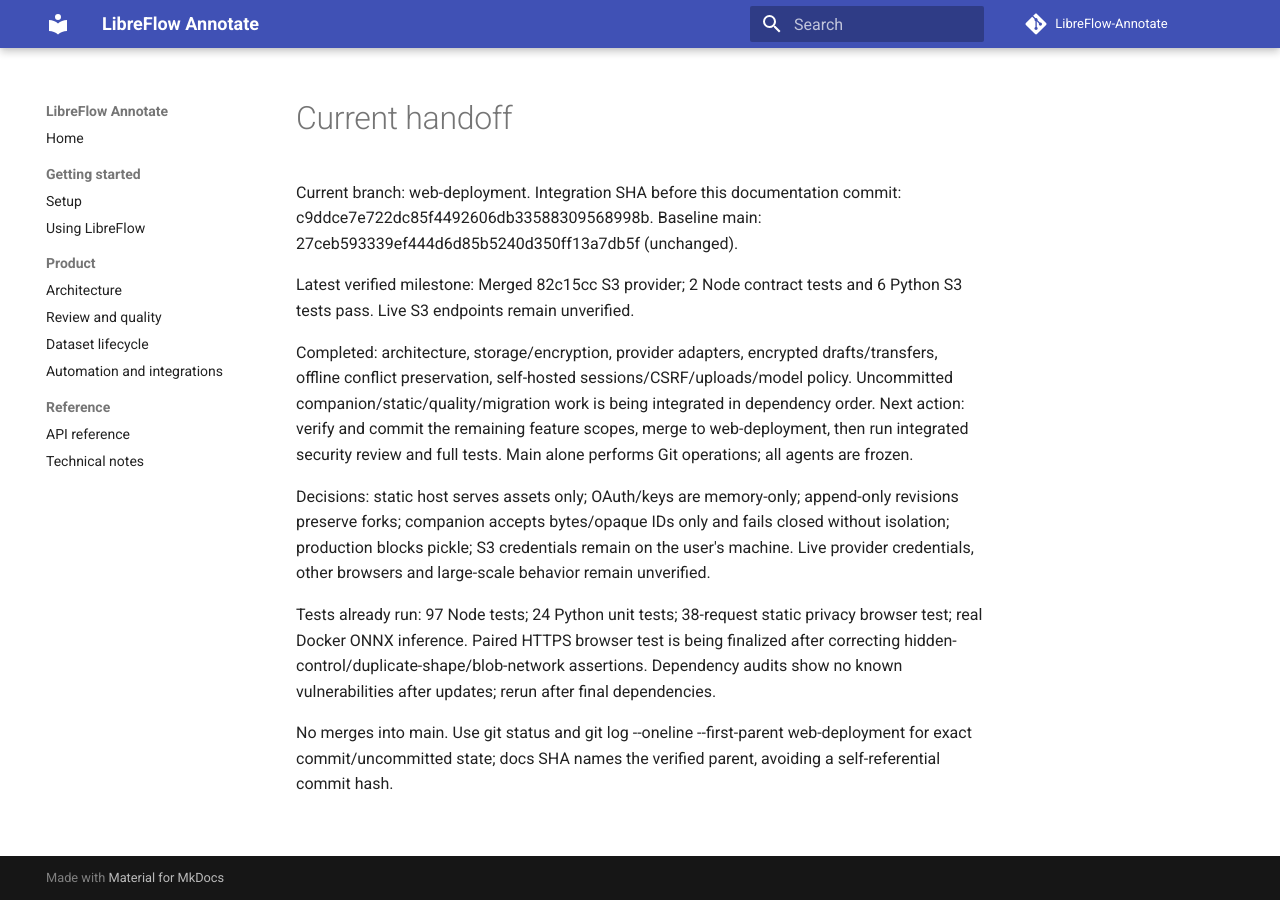
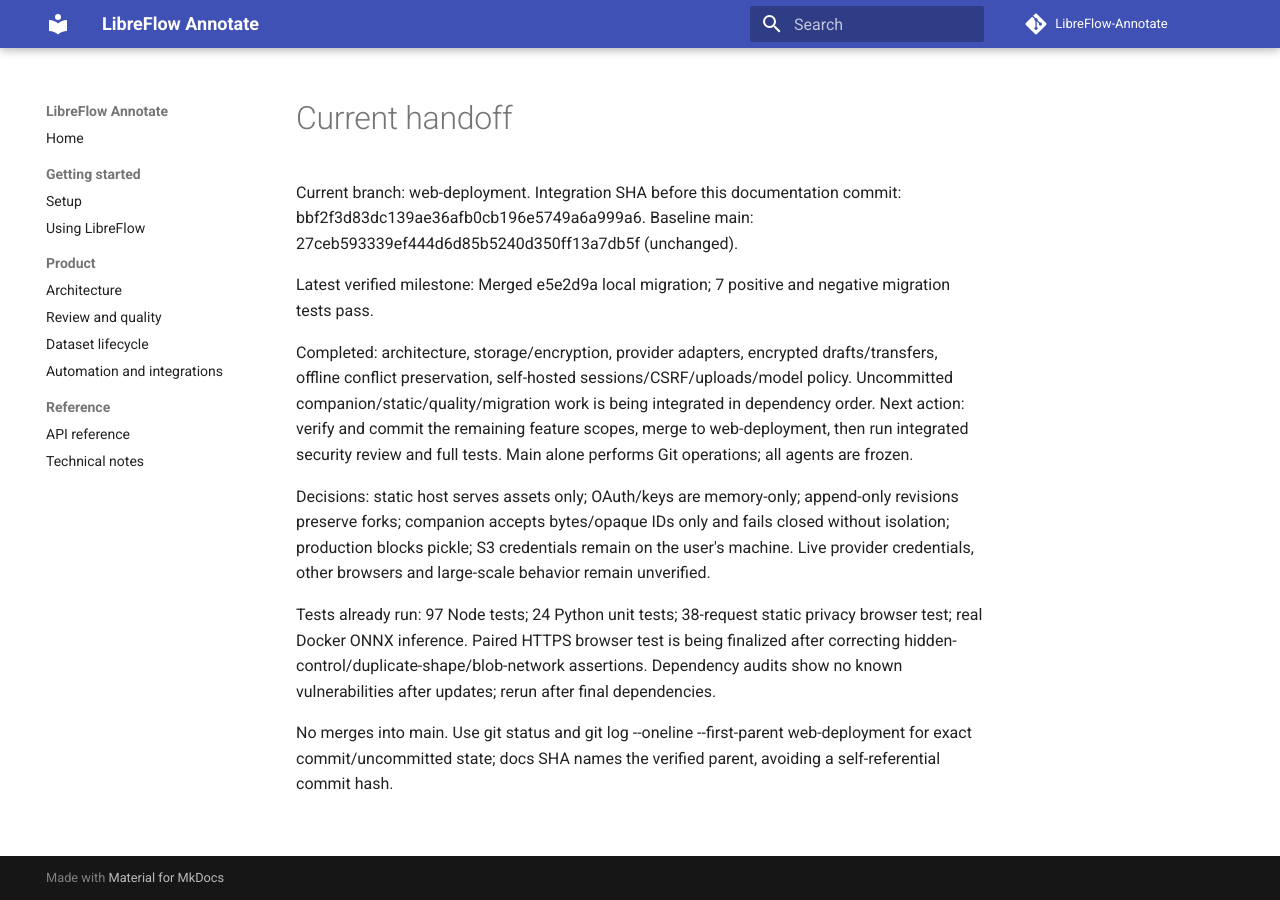
Before and after one commit to private-dev-ph/LibreFlow-Annotate, an MkDocs documentation site: the page built from docs/web-deployment/handoff.md, in a window 1280 px wide. Built offline with MkDocs 1.6.1 and Material for MkDocs 9.7.7, drawn with Linux system fonts in a browser that asks for light colours; comment, search, counter and statistics services are not loaded.

Commit message:
Record verified encrypted workspace migration

```diff
--- a/docs/web-deployment/handoff.md
+++ b/docs/web-deployment/handoff.md
@@ -1,9 +1,9 @@
 # Current handoff
 
-Current branch: web-deployment. Integration SHA before this documentation commit: c9ddce7e722dc85f4492606db33588309568998b.
+Current branch: web-deployment. Integration SHA before this documentation commit: bbf2f3d83dc139ae36afb0cb196e5749a6a999a6.
 Baseline main: 27ceb593339ef444d6d85b5240d350ff13a7db5f (unchanged).
 
-Latest verified milestone: Merged 82c15cc S3 provider; 2 Node contract tests and 6 Python S3 tests pass. Live S3 endpoints remain unverified.
+Latest verified milestone: Merged e5e2d9a local migration; 7 positive and negative migration tests pass.
 
 Completed: architecture, storage/encryption, provider adapters, encrypted drafts/transfers, offline conflict preservation, self-hosted sessions/CSRF/uploads/model policy. Uncommitted companion/static/quality/migration work is being integrated in dependency order.
 Next action: verify and commit the remaining feature scopes, merge to web-deployment, then run integrated security review and full tests. Main alone performs Git operations; all agents are frozen.
```
Also changed, not shown: docs/web-deployment/progress.md (+2 -0 lines).
